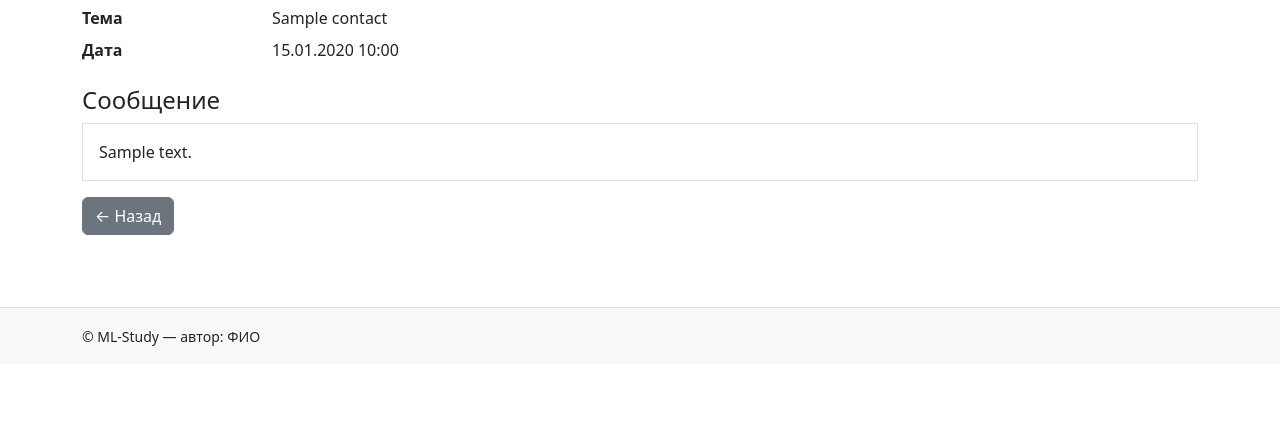
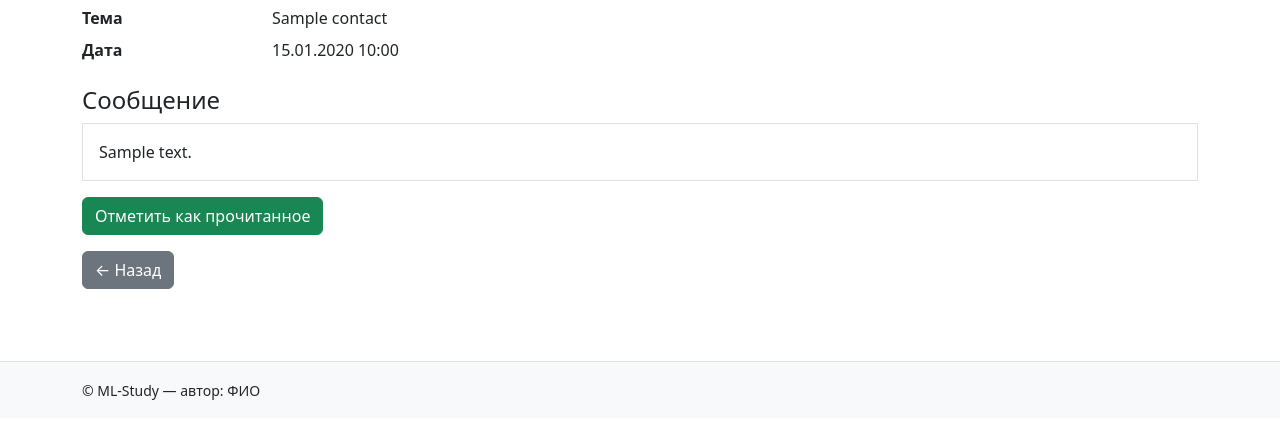
Before and after one commit to Oetas/vkrsite, a Flask app: template app/templates/admin/contact_detail.html in a window 1280 px wide. Shown: the part 235-674 px from the top of the page. Run offline with Flask 3, Linux system fonts and the light colour scheme; the template is opened without the code that fills it: most values are stand-ins (such as "Sample title", 1, 10 or a date in 2020).

Commit message:
Добавлена кнопка 'Отметить как прочит.' на странице сообщения (admin)

```diff
--- a/app/templates/admin/contact_detail.html
+++ b/app/templates/admin/contact_detail.html
@@ -12,6 +12,17 @@
 
   <h4>Сообщение</h4>
   <div class="border p-3 mb-3">{{ contact.message | nl2br }}</div>
+  <form method="post" action="{{ url_for('admin.mark_contact_read', contact_id=contact.id) }}">
+  {% if csrf_token is defined %}
+    {{ csrf_token() }}
+  {% endif %}
+  <input type="hidden" name="next" value="{{ url_for('admin.contacts_list') }}">
+  {% if not contact.is_read %}
+    <button class="btn btn-success mb-3">Отметить как прочитанное</button>
+  {% else %}
+    <span class="badge bg-success mb-3">Прочитано</span>
+  {% endif %}
+  </form>
 
   <a class="btn btn-secondary" href="{{ url_for('admin.contacts_list') }}">← Назад</a>
 {% endblock %}
```
